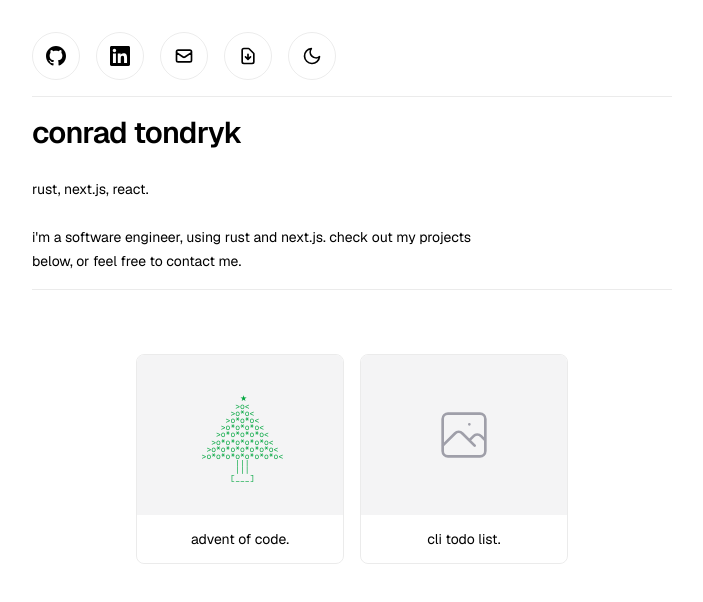
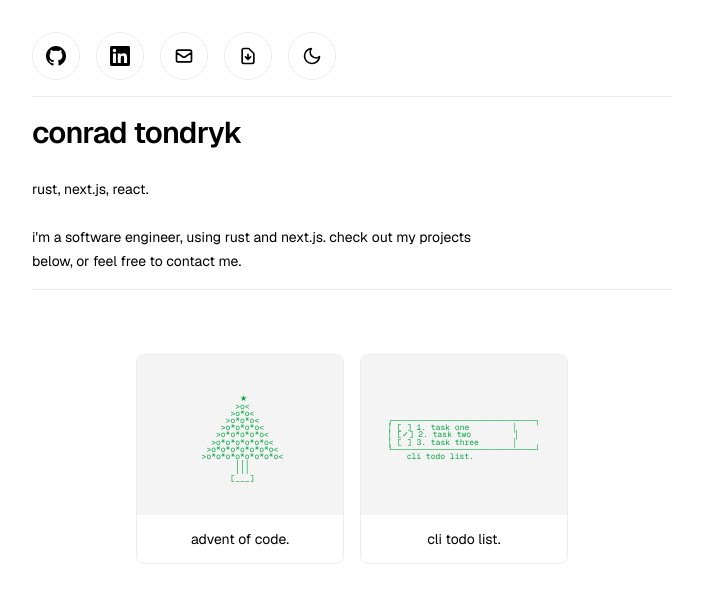
Before and after one commit to conradtondryk/website-0, a Next.js app: page / in a window 1280 px wide. Shown: the top 602 px of the page, without its empty margins (288-991 px from the left). Built offline with nearby package versions, Linux system fonts and the light colour scheme.

Commit message:
add todolist art

```diff
--- a/app/page.tsx
+++ b/app/page.tsx
@@ -27,6 +27,14 @@ export default function Home() {
       title: "cli todo list.",
       imageUrl: "",
       projectUrl: "https://github.com/conradtondryk/todo-project",
+      asciiArt: `
+┌─────────────────────────┐
+│ [ ] 1. task one         │
+│ [✓] 2. task two         │
+│ [ ] 3. task three       │
+└─────────────────────────┘
+    cli todo list.
+`
     },
   ];
 
```
